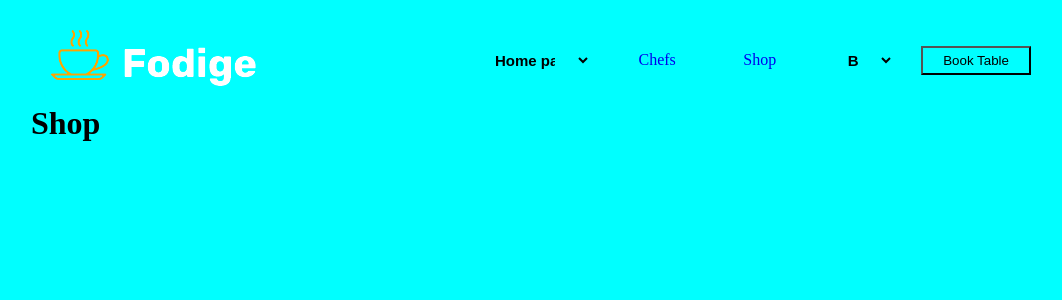
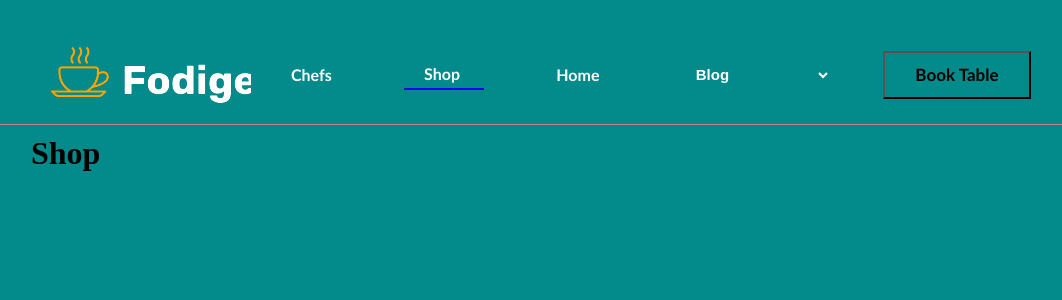
Before and after one commit to Anifaster/hello, a React (Create React App) app: page /shop in a window 1280 px wide. Shown: the top 300 px of the page, without its empty margins (109-1171 px from the left). Built offline with nearby package versions, Linux system fonts and the light colour scheme.

Commit message:
tugatdim

```diff
--- a/src/index.css
+++ b/src/index.css
@@ -3,26 +3,30 @@
   padding: 5px 20px;
   box-sizing: border-box;
   text-decoration: none;
-  background-color: aqua;
+  background-color: rgb(3, 138, 138);
 }
 .navbar{
   display: flex;
   justify-content: space-between;
-  height: 70px;
+  align-items: center;
+  height: 100px;
+  border-bottom: 1px solid rgb(184, 133, 142);
 }
 .select{
   height: 50px;
   border: none;
   font-size: 15px;
   font-weight: 800;
-  width: 120px;
+  width: 170px;
+  color: white;
 }
 .select2{
   height: 50px;
   border: none;
   font-size: 15px;
   font-weight: 800;
-  width: 70px;
+  width: 159px;
+  color: white;
 }
 .logo{
   display: flex;
@@ -35,5 +39,24 @@
   display: flex;
   justify-content: space-between;
   align-items: center;
-  width: 600px;
+  width: 800px;
+  color: white;
 }
+.menu .active{
+  color: red;
+  font-weight: 800;
+  border-bottom: 2px solid blue;
+  width: 80px;
+}
+.menu .nav-link{
+  font-family: 'Gill Sans', 'Gill Sans MT', 'Trebuchet MS', sans-serif;
+  font-weight: 800;
+  color: white;
+}
+.button-book{
+  width: 148px;
+  height: 48px;
+  font-family: 'Gill Sans', 'Gill Sans MT', 'Trebuchet MS', sans-serif;
+  font-weight: 800;
+  font-size: 17px;
+}
--- a/src/menu/Navbar.jsx
+++ b/src/menu/Navbar.jsx
@@ -12,20 +12,21 @@ const Navbar = () => {
                 </div>
 
                 <div className="menu">
-                    <select name="select" id="select" className='select'>
-                        <option value="">Home page</option>
+                    {/* <select name="select" id="select" className='select'>
+                        <option value="" className='option'>Home page </option>
                         <option value="">Home page 2</option>
                         <option value="">Home page 3</option>
                         <option value="">Home page 4</option>
-                    </select>
-                    <NavLink  to="/chefs">Chefs</NavLink>
-                    <NavLink to='/Shop'>Shop</NavLink>
+                    </select> */}
+                    <NavLink  to="/Chefs" className="nav-link">Chefs</NavLink>
+                    <NavLink to='/Shop' className="nav-link">Shop</NavLink>
+                    <NavLink to='/' className="nav-link">Home</NavLink>
                     <select className='select2'>
                         <option>Blog</option>
                         <option>Blog page</option>
                         <option>Blog details</option>
                     </select>
-                    <button>Book Table</button>
+                    <button className='button-book'>Book Table</button>
                 </div>
             </div>
             <Routes>
```
